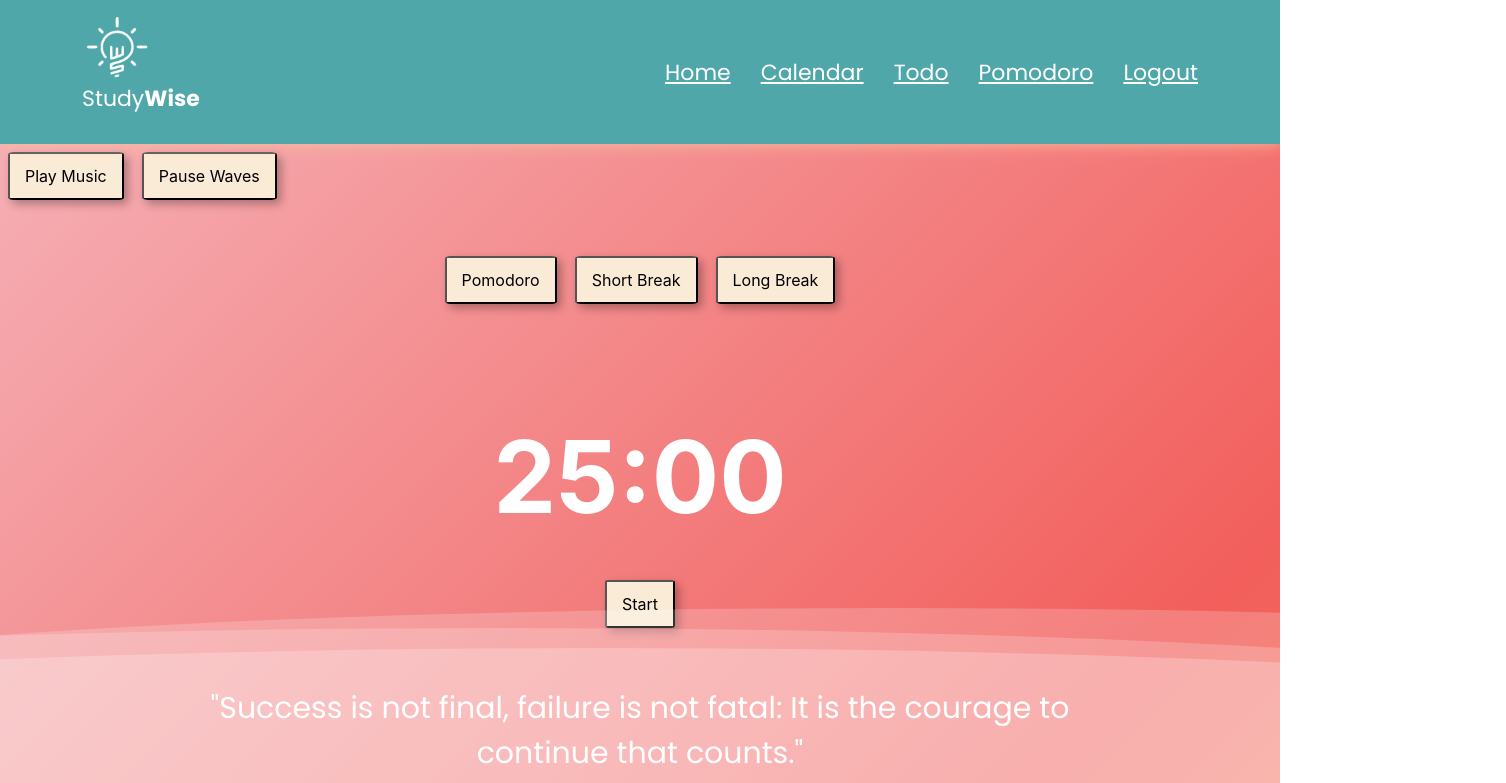
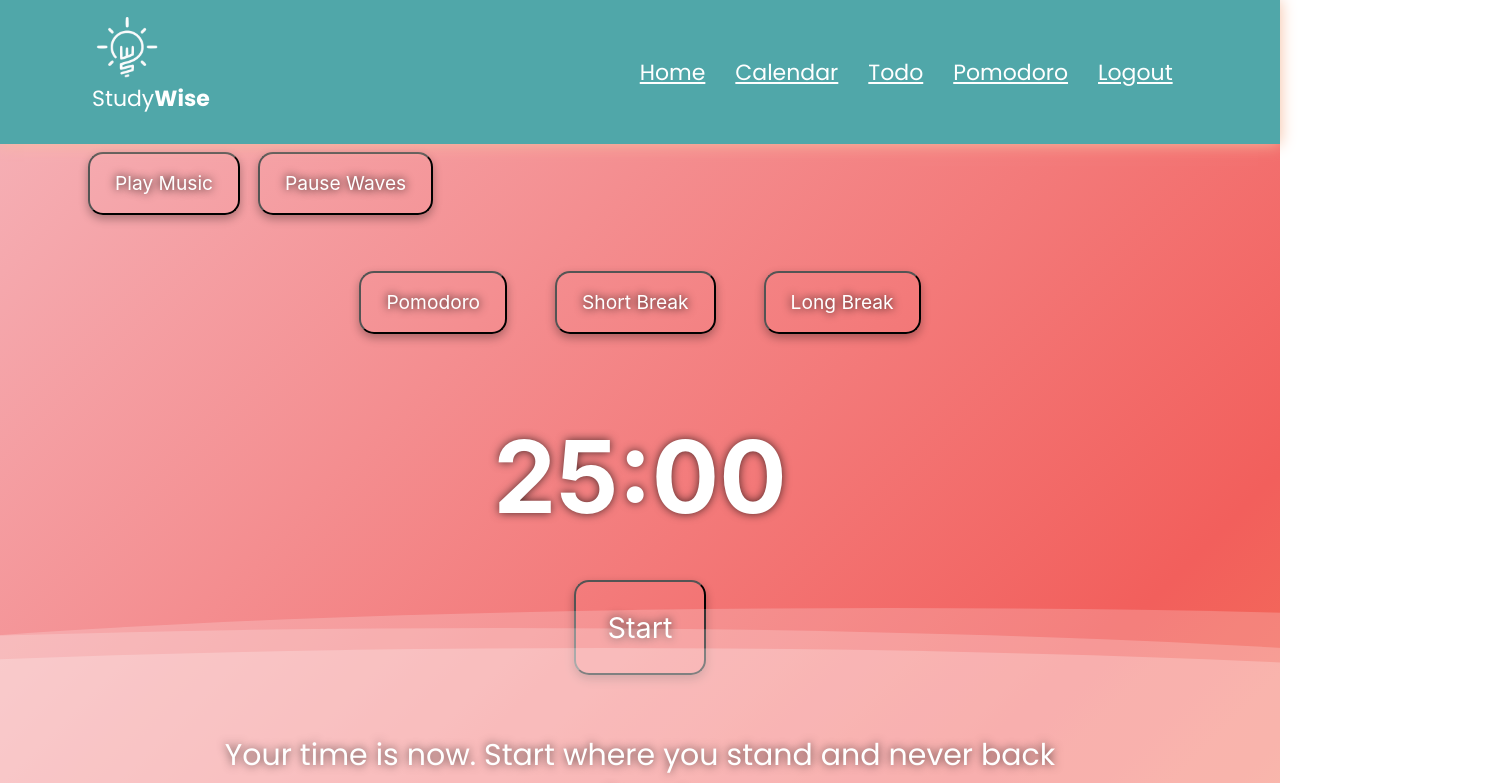
Before and after one commit to Modernsapien/project-week-3, a React (Vite) app in the folder client/: page /pomodoro in a window 1280 px wide. Shown: the top 783 px of the page, 1506 px wide, since content can reach past the window. Built offline with nearby package versions, Linux system fonts and the light colour scheme; sample sign-in values are in the browser's storage; a web font is replaced by a local one.

Commit message:
pomo style done

```diff
--- a/client/src/components/Navbar/index.jsx
+++ b/client/src/components/Navbar/index.jsx
@@ -11,9 +11,9 @@ function Navigation() {
   };
 
   return (
-    <>
+    <div style={{ display: "flex", flexDirection: "column" }}>
       <Navbar expand="lg">
-        <Container>
+        <Container className="nav-container">
           <Navbar.Brand href="/">
             <img src="src/assets/logo.png" alt="" />
             <p className="brand">
@@ -69,8 +69,9 @@ function Navigation() {
           </Navbar.Collapse>
         </Container>
       </Navbar>
+
       <Outlet />
-    </>
+    </div>
   );
 }
 
--- a/client/src/components/Navbar/styles.css
+++ b/client/src/components/Navbar/styles.css
@@ -6,11 +6,40 @@
   background-color: #50a7a9;
   box-shadow: 0 0 15px #f6bea0;
 }
-
-.brand {
+.nav-container {
+  margin: 0 5rem;
+  width: 100%;
+}
+.ml-auto {
+  width: 100vw;
+  margin-left: 50%;
+}
+@media screen and (max-width: 1650px) {
+  .ml-auto {
+    margin-left: 40%;
+  }
+}
+@media screen and (max-width: 1375px) {
+  .ml-auto {
+    margin-left: 30%;
+  }
+}
+@media screen and (max-width: 1170px) {
+  .ml-auto {
+    margin-left: 20%;
+  }
+}
+@media screen and (max-width: 1030px) {
+  .ml-auto {
+    margin-left: 15%;
+  }
+}
+.brand,
+.brand p {
   font-size: 22px;
   color: #fff;
   font-family: "Poppins", sans-serif;
+  /* margin-left: 100px; */
 }
 
 .linkStyle {
--- a/client/src/components/TodoListItem/index.jsx
+++ b/client/src/components/TodoListItem/index.jsx
@@ -1,6 +1,7 @@
+/* eslint-disable react/prop-types */
 import "bootstrap/dist/css/bootstrap.min.css";
 import "./styles.css";
-import React, { useState, useEffect } from "react";
+import { useState, useEffect } from "react";
 import EditTodoForm from "../EditTodoForm";
 
 export default function TodoListItem({
@@ -11,15 +12,6 @@ export default function TodoListItem({
 }) {
   const [show, setShow] = useState(false);
   const [isChecked, setIsChecked] = useState(false);
-  // --color-1: #bdede0;
-  // --color-2: #006494;
-  // --color-3: #f25f5c;
-  // --color-4: #f7d6e0;
-  // --color-5: #f1dba0;
-  // --vivid-color-1: #92ecd4;
-  // --vivid-color-4: #f6adc3;
-  // --vivid-color-5: #f1ce6b;
-  // --navbar-background: #50a7a9;
   const colors = [
     {
       primaryColor: "#7da5dd",
@@ -104,7 +96,7 @@ export default function TodoListItem({
                 checked={isChecked}
                 onChange={handleCheckboxChange}
               />
-              <label className="form-check-label" for="flexCheckDefault">
+              <label className="form-check-label" htmlFor="flexCheckDefault">
                 Complete
               </label>
             </div>
--- a/client/src/components/TodoListItem/styles.css
+++ b/client/src/components/TodoListItem/styles.css
@@ -40,7 +40,7 @@
   width: 100%;
   display: grid;
   grid-template-columns: repeat(5, 1fr);
-  padding: 40px 100px;
+  margin: 40px 0px;
 }
 @media screen and (max-width: 1743px) {
   .task-container {
--- a/client/src/pages/Calendar/style.css
+++ b/client/src/pages/Calendar/style.css
@@ -118,7 +118,7 @@ input[type="time"] {
   font-size: 0.8rem;
 }
 .event {
-  padding: 0.8rem 0;
+  padding: 1rem 1rem;
   display: flex;
   justify-content: space-between;
   align-items: center;
@@ -126,7 +126,7 @@ input[type="time"] {
   transition: all 0.2s;
 }
 .event:hover {
-  background-color: rgb(235, 235, 235);
+  background-color: rgb(244, 244, 244);
 }
 .event:not(:last-child) {
   border-bottom: 1px solid rgb(219, 219, 219);
--- a/client/src/pages/Dashboard/style.css
+++ b/client/src/pages/Dashboard/style.css
@@ -13,6 +13,7 @@
 .dashboard-body-container {
   display: grid;
   grid-template-columns: 1fr 1fr;
+  min-height: 86vh;
 }
 .study-pic {
   object-fit: cover;
--- a/client/src/pages/Pomodoro/background/pomodoro.css
+++ b/client/src/pages/Pomodoro/background/pomodoro.css
@@ -1,16 +1,21 @@
-*{
+* {
   margin: 0;
 }
 .pomodoro-background {
   margin: 0;
-    min-height: 100vh;
+  min-height: 87vh;
   font-family: -apple-system, BlinkMacSystemFont, sans-serif;
   overflow: auto;
-    background: linear-gradient(315deg, #bdede0 3%, #fdca40 38%, #f25f5c 68%, #f7d6e0 98%);
+  background: linear-gradient(
+    315deg,
+    #bdede0 3%,
+    #fdca40 38%,
+    #f25f5c 68%,
+    #f7d6e0 98%
+  );
   animation: gradient 80s ease infinite;
   background-size: 400% 400%;
   background-attachment: fixed;
-
 }
 
 @keyframes gradient {
--- a/client/src/pages/Pomodoro/index.jsx
+++ b/client/src/pages/Pomodoro/index.jsx
@@ -1,21 +1,19 @@
-import React, { useState, useEffect } from "react";
+import { useState, useEffect } from "react";
 import MusicPlayer from "./handleMusic/musicPlayer";
 import useMusicPlayer from "./handleMusic/useMusicPlayer";
 import WaveBackground from "./background";
 import "./background/pomodoro.css";
 import quotesData from "./quotes/quotes.json";
-import "./styles.css"
+import "./styles.css";
 
 const Pomodoro = () => {
   const musicSrc = "../../../public/music1.mp3";
   const { isPlaying, handlePlayPause, audioRef } = useMusicPlayer(musicSrc);
-  const [isWaveAnimationPaused, setWaveAnimationPaused] = useState(false)
+  const [isWaveAnimationPaused, setWaveAnimationPaused] = useState(false);
   const [timeLeft, setTimeLeft] = useState(1500);
   const [intervalId, setIntervalId] = useState(null);
   const [quotes, setQuotes] = useState(quotesData);
   const [currentIndex, setCurrentIndex] = useState(0);
-
-
 
   const handleWaveAnimationPause = () => {
     setWaveAnimationPaused((prevIsPaused) => !prevIsPaused);
@@ -76,10 +74,15 @@ const Pomodoro = () => {
 
   return (
     <>
-      <div className={`pomodoro-background ${isWaveAnimationPaused ? "paused" : ""}`}>
+      <div
+        className={`pomodoro-background ${
+          isWaveAnimationPaused ? "paused" : ""
+        }`}
+      >
         <WaveBackground paused={isWaveAnimationPaused} />
         <div>
           <MusicPlayer musicSrc={musicSrc} audioRef={audioRef} />
+          <div className="control-button-section">
             <button className="pomo-button" onClick={handlePlayPause}>
               {isPlaying ? "Pause Music" : "Play Music"}
             </button>
@@ -87,18 +90,29 @@ const Pomodoro = () => {
               {isWaveAnimationPaused ? "Resume Waves" : "Pause Waves"}
             </button>
           </div>
+        </div>
 
         <div className="timer">
           <div className="buttons">
-            <button className="pomo-button" onClick={() => setTime(25)}>Pomodoro</button>
-            <button className="pomo-button" onClick={() => setTime(5)}>Short Break</button>
-            <button className="pomo-button" onClick={() => setTime(15)}>Long Break</button>
+            <button className="pomo-button" onClick={() => setTime(25)}>
+              Pomodoro
+            </button>
+            <button className="pomo-button" onClick={() => setTime(5)}>
+              Short Break
+            </button>
+            <button className="pomo-button" onClick={() => setTime(15)}>
+              Long Break
+            </button>
           </div>
           <div className="display">
             <span id="time">25:00</span>
           </div>
           <div className="controls">
-            <button className="pomo-button" id="startStop" onClick={startStopTimer}>
+            <button
+              className="pomo-button"
+              id="startStop"
+              onClick={startStopTimer}
+            >
               {intervalId ? "Stop" : "Start"}
             </button>
           </div>
--- a/client/src/pages/Pomodoro/quotes/quotes.json
+++ b/client/src/pages/Pomodoro/quotes/quotes.json
@@ -1,66 +1,98 @@
 [
   {
-      "quote": "\"Success is not final, failure is not fatal: It is the courage to continue that counts.\"",
-      "author": "~ Winston Churchill"
+    "quote": "Your time is now. Start where you stand and never back down!",
+    "author": "~ Tom Hopkins"
   },
   {
-      "quote": "\"Believe you can and you're halfway there.\"",
+    "quote": "The most common way people give up their power is by thinking they don’t have any.",
+    "author": "~ Alice Walker"
+  },
+  {
+    "quote": "You are never too old to set another goal or to dream a new dream.",
+    "author": "~ C.S. Lewis"
+  },
+  {
+    "quote": "Don't watch the clock; do what it does. Keep going.",
+    "author": "~ Sam Levenson"
+  },
+  {
+    "quote": "Believe in yourself and all that you are. Know that there is something inside you that is greater than any obstacle.",
+    "author": "~ Christian D. Larson"
+  },
+  {
+    "quote": "The question isn’t who’s going to let me; it’s who is going to stop me.",
+    "author": "~ Ayn Rand"
+  },
+  {
+    "quote": "The most effective way to do it, is to do it.",
+    "author": "~ Amelia Earhart"
+  },
+  {
+    "quote": "The only limit to our realization of tomorrow will be our doubts of today.",
+    "author": "~ Franklin D. Roosevelt"
+  },
+  {
+    "quote": "In order to be irreplaceable one must always be different.",
+    "author": "~ Coco Chanel"
+  },
+  {
+    "quote": "The only way to achieve the impossible is to believe it is possible.",
+    "author": "~ Charles Kingsleigh"
+  },
+  {
+    "quote": "Your time is limited, don't waste it living someone else's life.",
+    "author": "~ Steve Jobs"
+  },
+  {
+    "quote": "Don't be afraid to give up the good to go for the great.",
+    "author": "~ John D. Rockefeller"
+  },
+  {
+    "quote": "The secret of getting ahead is getting started.",
+    "author": "~ Mark Twain"
+  },
+  {
+    "quote": "Do not bring people in your life who weigh you down. And trust your instincts ... good relationships feel good. They feel right. They don’t hurt.",
+    "author": "~ Oprah Winfrey"
+  },
+  {
+    "quote": "The future belongs to those who believe in the beauty of their dreams.",
+    "author": "~ Eleanor Roosevelt"
+  },
+  {
+    "quote": "I do not wish women to have power over men; but over themselves.",
+    "author": "~ Mary Wollstonecraft"
+  },
+  {
+    "quote": "Bootstrap is a headache. Proceed with caution.",
+    "author": "~ Mahir"
+  },
+  {
+    "quote": "Believe you can and you're halfway there.",
     "author": "~ Theodore Roosevelt"
   },
   {
-      "quote": "\"Your time is limited, don't waste it living someone else's life.\"",
-      "author": "~ Steve Jobs"
+    "quote": "The only way to deal with fear is to face it head-on.",
+    "author": "~ Nancy Pelosi"
   },
   {
-      "quote": "\"The only way to achieve the impossible is to believe it is possible.\"",
-      "author": "~ Charles Kingsleigh"
+    "quote": "Raw milk is the best!",
+    "author": "~ Dan"
   },
   {
-      "quote": "\"The future belongs to those who believe in the beauty of their dreams.\"",
-      "author": "~ Eleanor Roosevelt"
+    "quote": "I raise up my voice—not so I can shout, but so that those without a voice can be heard.",
+    "author": "~ Malala Yousafzai"
   },
   {
-      "quote": "\"Don't watch the clock; do what it does. Keep going.\"",
-      "author": "~ Sam Levenson"
-    },
-    {
-      "quote": "\"Believe in yourself and all that you are. Know that there is something inside you that is greater than any obstacle.\"",
-      "author": "~ Christian D. Larson"
-    },
-    {
-      "quote": "\"Don't be afraid to give up the good to go for the great.\"",
-      "author": "~ John D. Rockefeller"
-    },
-    {
-      "quote": "\"The only limit to our realization of tomorrow will be our doubts of today.\"",
-      "author": "~ Franklin D. Roosevelt"
-    },
-    {
-      "quote": "\"Believe in yourself, take on your challenges, dig deep within yourself to conquer fears. Never let anyone bring you down. You got this.\"",
+    "quote": "Believe in yourself, take on your challenges, dig deep within yourself to conquer fears. Never let anyone bring you down.",
     "author": "~ Chantal Sutherland"
   },
   {
-      "quote": "\"Your time is now. Start where you stand and never back down!\"",
-      "author": "~ Tom Hopkins"
-    },
-    {
-      "quote": "\"You are never too old to set another goal or to dream a new dream.\"",
-      "author": "~ C.S. Lewis"
-    },
-    {
-      "quote": "\"Believe in yourself, take on your challenges, dig deep within yourself to conquer fears. Never let anyone bring you down.\"",
+    "quote": "Believe in yourself, take on your challenges, dig deep within yourself to conquer fears. Never let anyone bring you down. You got this.",
     "author": "~ Chantal Sutherland"
   },
   {
-      "quote": "\"You are capable of more than you know. Choose a goal that seems right for you and strive to be the best, however hard the path. Aim high. Behave honorably. Prepare to be alone at times, and to endure failure. Persist! The world needs all you can give.\"",
-      "author": "~ E.O. Wilson"
-    },
-    {
-      "quote": "\"Don't be pushed around by the fears in your mind. Be led by the dreams in your heart.\"",
-      "author": "~ Roy T. Bennett"
-    },
-    {
-      "quote": "\"The secret of getting ahead is getting started.\"",
-      "author": "~ Mark Twain"
+    "quote": "You may not control all the events that happen to you, but you can decide not to be reduced by them.",
+    "author": "~ Maya Angelou"
   }
 ]
--- a/client/src/pages/Pomodoro/styles.css
+++ b/client/src/pages/Pomodoro/styles.css
@@ -15,19 +15,24 @@
   border-radius: 10px;
   margin-bottom: 20px;
   margin-top: 20px;
+  text-shadow: 0 0 10px rgba(0, 0, 0, 0.693);
 }
 
 .buttons {
   display: flex;
   margin-bottom: 10px;
   z-index: 9;
+  gap: 30px;
 }
 
 .pomo-button {
-  padding: 10px 15px;
-  background-color: antiquewhite;
-  box-shadow: 4px 4px 10px rgba(0, 0, 0, 0.3);
-  border-radius: 5%;
+  padding: 15px 25px;
+  background-color: transparent;
+  color: white;
+  font-size: 1.2rem;
+  text-shadow: 0 0 10px black;
+  box-shadow: 0 4px 10px rgba(0, 0, 0, 0.3);
+  border-radius: 15px;
   transition: all 0.3s ease;
   margin: 8px;
 }
@@ -35,7 +40,10 @@
 .pomo-button:not(:last-child) {
   margin-right: 10px;
 }
-
+#startStop {
+  padding: 1.5rem 2rem;
+  font-size: 1.8rem;
+}
 .pomo-button:hover {
   opacity: 0.8;
   transform: scale(1.05);
@@ -45,7 +53,7 @@
   font-size: 100px;
   font-weight: bold;
   margin-bottom: 20px;
-  margin-top: 80px;
+  margin-top: 50px;
 }
 
 .controls {
@@ -67,6 +75,7 @@
   font-family: "Poppins", sans-serif;
   cursor: pointer;
   color: white;
+  text-shadow: 0 0 10px rgba(0, 0, 0, 0.693);
 }
 
 @media (max-width: 450px) {
@@ -74,3 +83,7 @@
     font-size: 80px;
   }
 }
+
+.control-button-section {
+  margin-left: 5rem;
+}
```
Lines whose indentation alone changed are shown as unchanged.
